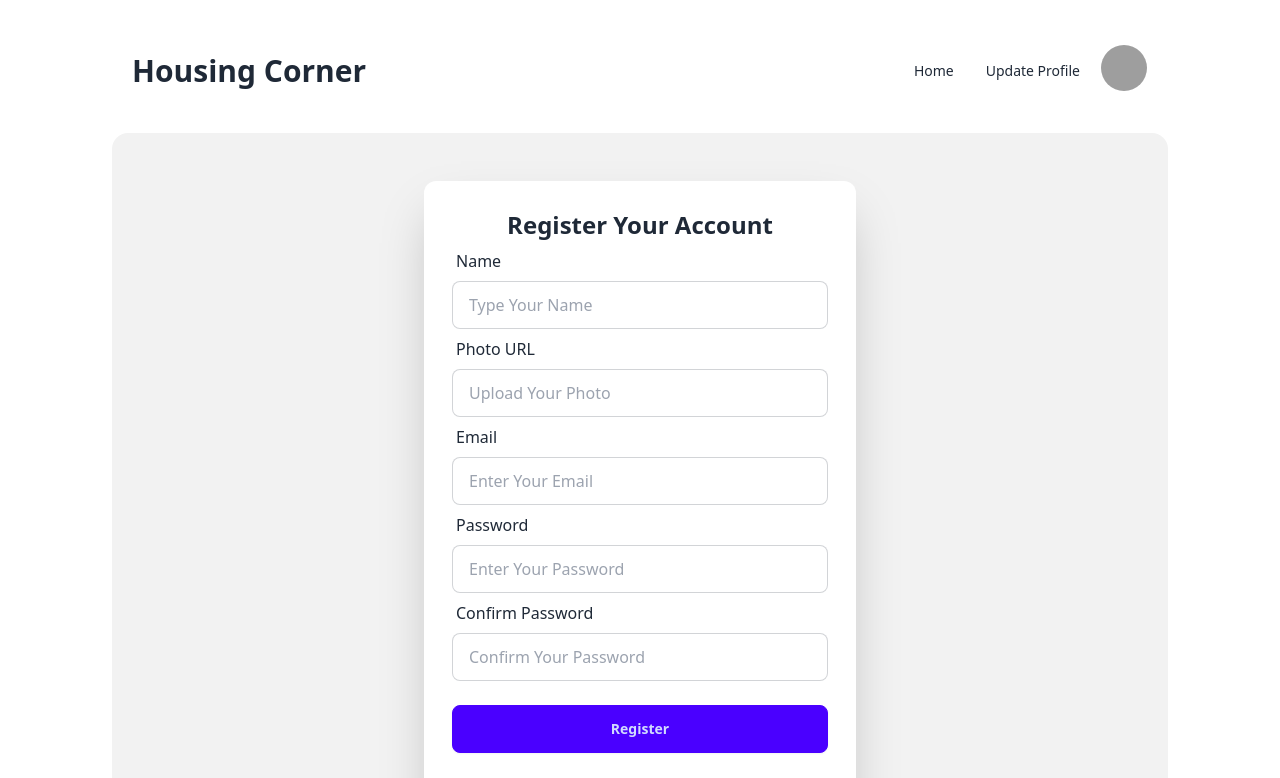
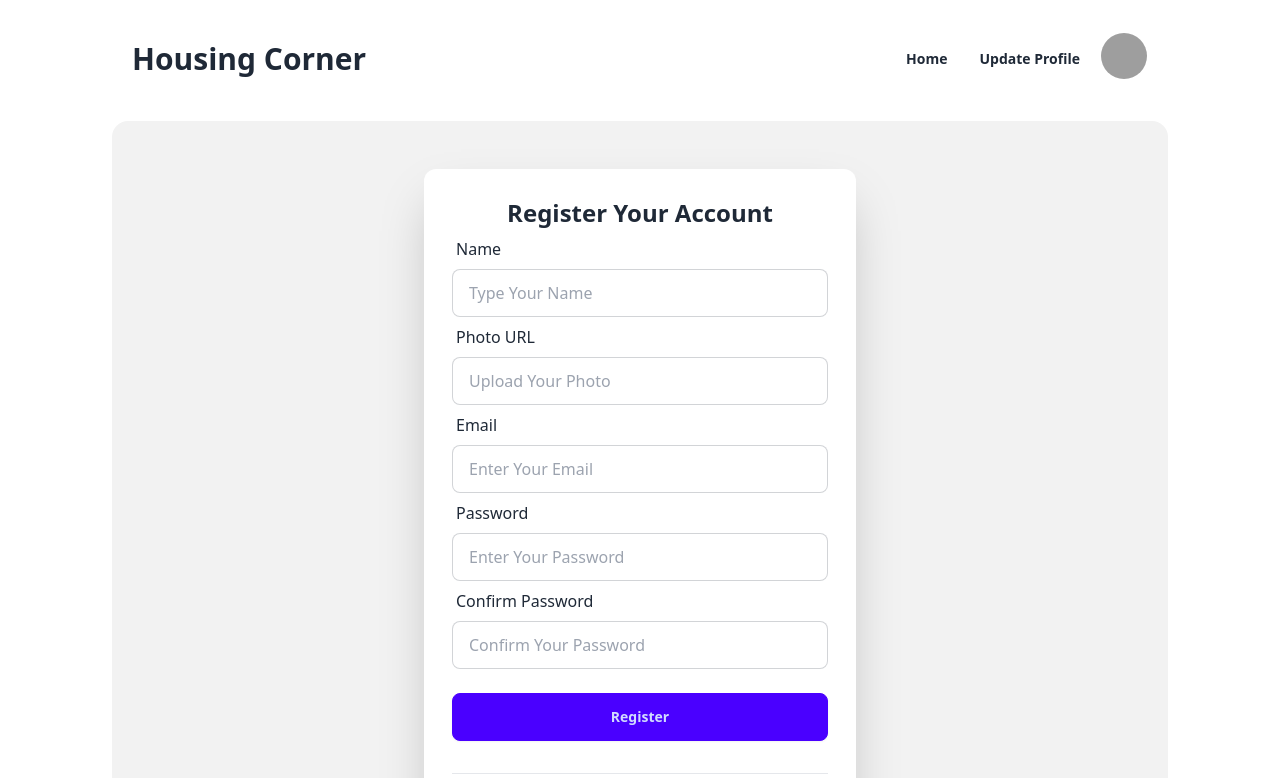
Before and after one commit to Shahidulllah/real-estate-housing-service, a React (Vite) app: page /register in a window 1280 px wide. Shown: the top 778 px of the page. Built offline with nearby package versions, Linux system fonts and the light colour scheme; grey boxes are pictures that could not be loaded.

Commit message:
Error Page done

```diff
--- /dev/null
+++ b/src/Components/ErrorPage/ErrorPage.jsx
@@ -0,0 +1,23 @@
+import { Link, useRouteError } from "react-router-dom";
+
+
+const ErrorPage = () => {
+    const error = useRouteError();
+    console.error(error);
+
+    return (
+      <div id="error-page" className="flex flex-col justify-center items-center h-screen space-y-6">
+        <h1 className="text-6xl font-bold ">Oops!</h1>
+        <p className="text 2xl font-bold">Sorry, an unexpected error has occurred.</p>
+        <p className=" font-bold text-center">
+          <i>{error.statusText || error.message}</i> <br />
+        </p>
+        <p>
+        <i>{error.data}</i>
+        </p>
+        <Link to='/'> <button className="btn">Go Back</button></Link>
+      </div>
+    );
+};
+
+export default ErrorPage;
--- a/src/Components/Navbar/Navbar.jsx
+++ b/src/Components/Navbar/Navbar.jsx
@@ -12,13 +12,13 @@ const Navbar = () => {
     return (
         <div>
             <div>
-                <div className="navbar bg-base-100  flex justify-between w-full px-5 mt-5">
+                <div className="navbar bg-base-100  flex justify-between w-full px-5 mt-2">
                     <div className="navbar-start ">
                         <div className="dropdown">
                             <div tabIndex={0} role="button" className="btn btn-ghost lg:hidden">
                                 <svg xmlns="http://www.w3.org/2000/svg" className="h-5 w-5" fill="none" viewBox="0 0 24 24" stroke="currentColor"><path strokeLinecap="round" strokeLinejoin="round" strokeWidth="2" d="M4 6h16M4 12h8m-8 6h16" /></svg>
                             </div>
-                            <ul tabIndex={0} className="menu menu-sm dropdown-content mt-3 z-[1] p-2 shadow bg-base-100 rounded-box w-52">
+                            <ul tabIndex={0} className="menu menu-sm dropdown-content mt-3 z-[1] p-2 shadow bg-base-100 rounded-box w-52 font-bold">
                                 {navlinks}
                             </ul>
                         </div>
@@ -29,7 +29,7 @@ const Navbar = () => {
                     {/* Profile */}
                     <div className="w-8/12 flex justify-end">
                         <div className="navbar-center hidden lg:flex  justify-center">
-                            <ul className="menu menu-horizontal px-1">
+                            <ul className="menu menu-horizontal px-1 font-bold">
                                 {navlinks}
                             </ul>
                         </div>
--- a/src/Root/Root.jsx
+++ b/src/Root/Root.jsx
@@ -6,7 +6,6 @@ const Root = () => {
         <div className='p-4 lg:mx-24'>
             <Navbar></Navbar>
             <Outlet></Outlet>
-
         </div>
     );
 };
--- a/src/main.jsx
+++ b/src/main.jsx
@@ -11,12 +11,14 @@ import UpdateProfile from './Components/UpdateProfile/UpdateProfile';
 import UserProfile from './Components/UserProfile/UserProfile';
 import Login from './Components/Login/Login';
 import Register from './Components/Login/Register';
+import ErrorPage from './Components/ErrorPage/ErrorPage';
 
 
 const router = createBrowserRouter([
   {
     path: "/",
     element: <Root></Root>,
+    errorElement: <ErrorPage></ErrorPage>,
     children:[
       {
         path: '/',
```
